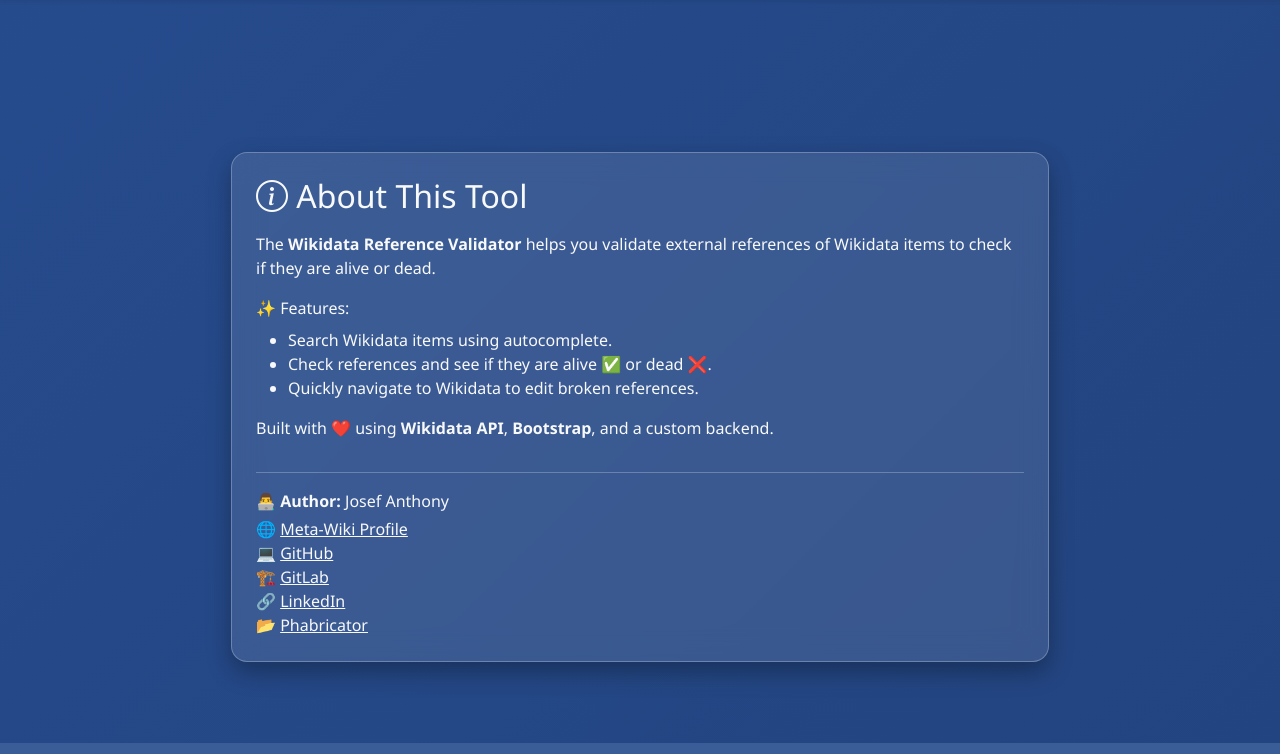
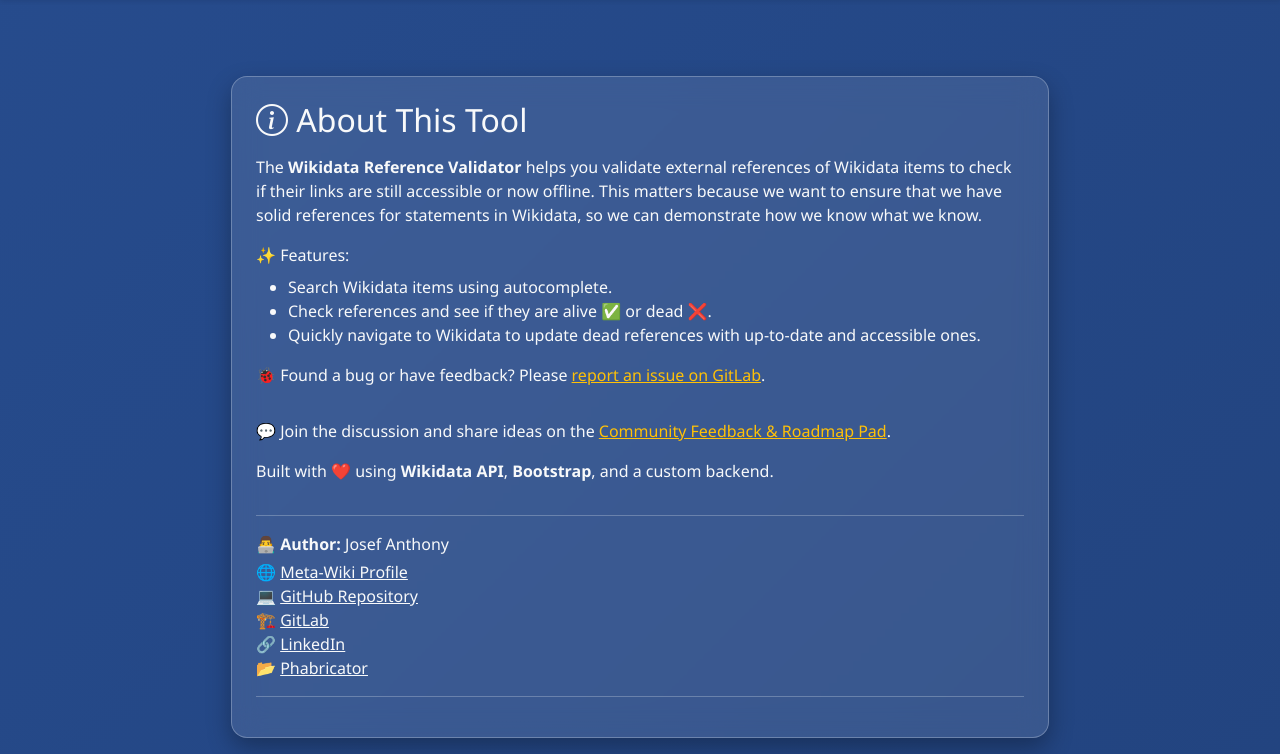
Before and after one commit to jamesonojae/Wikidata-Reference-Validator-Hackathon2026, a Flask app: page /about in a window 1280 px wide. Shown: the part 57-811 px from the top of the page. Run offline with Flask 3, Linux system fonts and the light colour scheme.

Commit message:
lydia's feedback implementation

```diff
--- a/templates/about.html
+++ b/templates/about.html
@@ -41,19 +41,34 @@
 
     <p class="text-light">
       The <strong>Wikidata Reference Validator</strong> helps you validate external references of Wikidata items
-      to check if they are alive or dead.
+      to check if their links are still accessible or now offline.
+      This matters because we want to ensure that we have solid references for statements in Wikidata,
+      so we can demonstrate how we know what we know.
     </p>
 
     <p class="text-light mb-2">✨ Features:</p>
     <ul class="text-light">
       <li>Search Wikidata items using autocomplete.</li>
       <li>Check references and see if they are alive ✅ or dead ❌.</li>
-      <li>Quickly navigate to Wikidata to edit broken references.</li>
+      <li>Quickly navigate to Wikidata to update dead references with up-to-date and accessible ones.</li>
     </ul>
+
+    <!-- Issues -->
+    <p class="text-light">
+      🐞 Found a bug or have feedback? Please <a href="https://gitlab.wikimedia.org/josefanthony/wikidata-reference-validator-app/-/issues" target="_blank" class="link-warning">report an issue on GitLab</a>.
+    </p>
+
+    <!-- Community & Roadmap -->
+    <p class="text-light mt-3">
+      💬 Join the discussion and share ideas on the
+      <a href="https://etherpad.wikimedia.org/p/wikidata-reference-validator" target="_blank" class="link-warning">Community Feedback & Roadmap Pad</a>.
+    </p>
 
     <p class="text-light">
       Built with ❤️ using <strong>Wikidata API</strong>, <strong>Bootstrap</strong>, and a custom backend.
     </p>
+
+
 
     <hr class="border-light">
 
@@ -61,12 +76,15 @@
     <p class="text-light mb-1"><strong>👨‍💻 Author:</strong> Josef Anthony</p>
     <p class="text-light mb-0">
       🌐 <a href="https://meta.wikimedia.org/wiki/User:JosefAnthony" target="_blank" class="link-light">Meta-Wiki Profile</a><br>
-  💻 <a href="https://github.com/josefanthony" target="_blank" class="link-light">GitHub</a><br>
-  <!-- 🐦 <a href="https://twitter.com/yourhandle" target="_blank" class="link-light">Twitter</a><br> -->
+      💻 <a href="https://github.com/josefanthony/wikidata-reference-validator" target="_blank" class="link-light">GitHub Repository</a><br>
       🏗️ <a href="https://gitlab.wikimedia.org/josefanthony" target="_blank" class="link-light">GitLab</a><br>
       🔗 <a href="https://www.linkedin.com/in/josef-anthony-b17792225/" target="_blank" class="link-light">LinkedIn</a><br>
       📂 <a href="https://phabricator.wikimedia.org/p/JosefAnthony/" target="_blank" class="link-light">Phabricator</a>
     </p>
+
+    <hr class="border-light">
+
+
 
   </div>
 </div>
```
Lines whose indentation alone changed are shown as unchanged.
